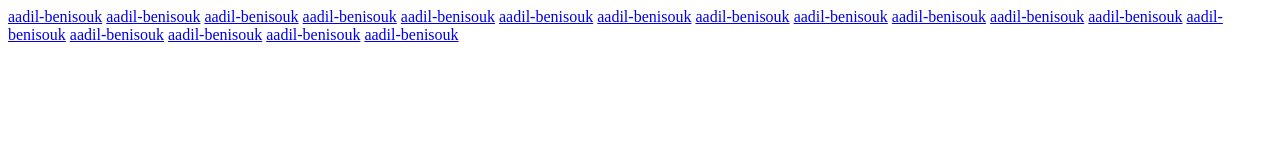
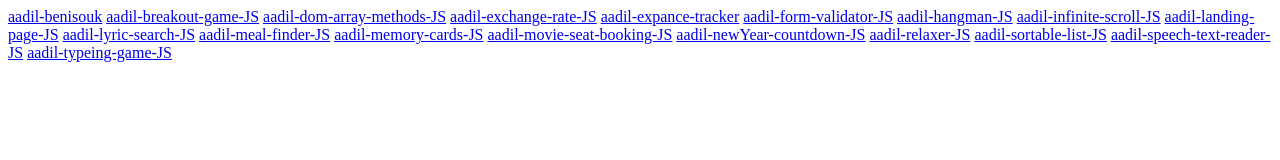
Before and after one commit to aadil-coalition/ct-training, a website: page index.html in a window 1280 px wide. Drawn offline with Linux system fonts and the light colour scheme.

Commit message:
Added appropriate links for appropriate projects.

```diff
--- a/index.html
+++ b/index.html
@@ -9,21 +9,22 @@
 <body>
 
     <a href="./aadil-benisouk/index.html">aadil-benisouk</a>
-    <a href="./aadil-benisouk/index.html">aadil-benisouk</a>
-    <a href="./aadil-benisouk/index.html">aadil-benisouk</a>
-    <a href="./aadil-benisouk/index.html">aadil-benisouk</a>
-    <a href="./aadil-benisouk/index.html">aadil-benisouk</a>
-    <a href="./aadil-benisouk/index.html">aadil-benisouk</a>
-    <a href="./aadil-benisouk/index.html">aadil-benisouk</a>
-    <a href="./aadil-benisouk/index.html">aadil-benisouk</a>
-    <a href="./aadil-benisouk/index.html">aadil-benisouk</a>
-    <a href="./aadil-benisouk/index.html">aadil-benisouk</a>
-    <a href="./aadil-benisouk/index.html">aadil-benisouk</a>
-    <a href="./aadil-benisouk/index.html">aadil-benisouk</a>
-    <a href="./aadil-benisouk/index.html">aadil-benisouk</a>
-    <a href="./aadil-benisouk/index.html">aadil-benisouk</a>
-    <a href="./aadil-benisouk/index.html">aadil-benisouk</a>
-    <a href="./aadil-benisouk/index.html">aadil-benisouk</a>
-    <a href="./aadil-benisouk/index.html">aadil-benisouk</a>
+    <a href="./aadil-breakout-game-JS/index.html">aadil-breakout-game-JS</a>
+    <a href="./aadil-dom-array-methods-JS/index.html">aadil-dom-array-methods-JS</a>
+    <a href="./aadil-exchange-rate-JS/index.html">aadil-exchange-rate-JS</a>
+    <a href="./aadil-expance-tracker/index.html">aadil-expance-tracker</a>
+    <a href="./aadil-form-validator-JS/index.html">aadil-form-validator-JS</a>
+    <a href="./aadil-hangman-JS/index.html">aadil-hangman-JS</a>
+    <a href="./aadil-infinite-scroll-JS/index.html">aadil-infinite-scroll-JS</a>
+    <a href="./aadil-landing-page-JS/index.html">aadil-landing-page-JS</a>
+    <a href="./aadil-lyric-search-JS/index.html">aadil-lyric-search-JS</a>
+    <a href="./aadil-meal-finder-JS/index.html">aadil-meal-finder-JS</a>
+    <a href="./aadil-memory-cards-JS/index.html">aadil-memory-cards-JS</a>
+    <a href="./aadil-movie-seat-booking-JS/index.html">aadil-movie-seat-booking-JS</a>
+    <a href="./aadil-newYear-countdown-JS/index.html">aadil-newYear-countdown-JS</a>
+    <a href="./aadil-relaxer-JS/index.html">aadil-relaxer-JS</a>
+    <a href="./aadil-sortable-list-JS/index.html">aadil-sortable-list-JS</a>
+    <a href="./aadil-speech-text-reader-JS/index.html">aadil-speech-text-reader-JS</a>
+    <a href="./aadil-typeing-game-JS/index.html">aadil-typeing-game-JS</a>
 </body>
 </html>
```
